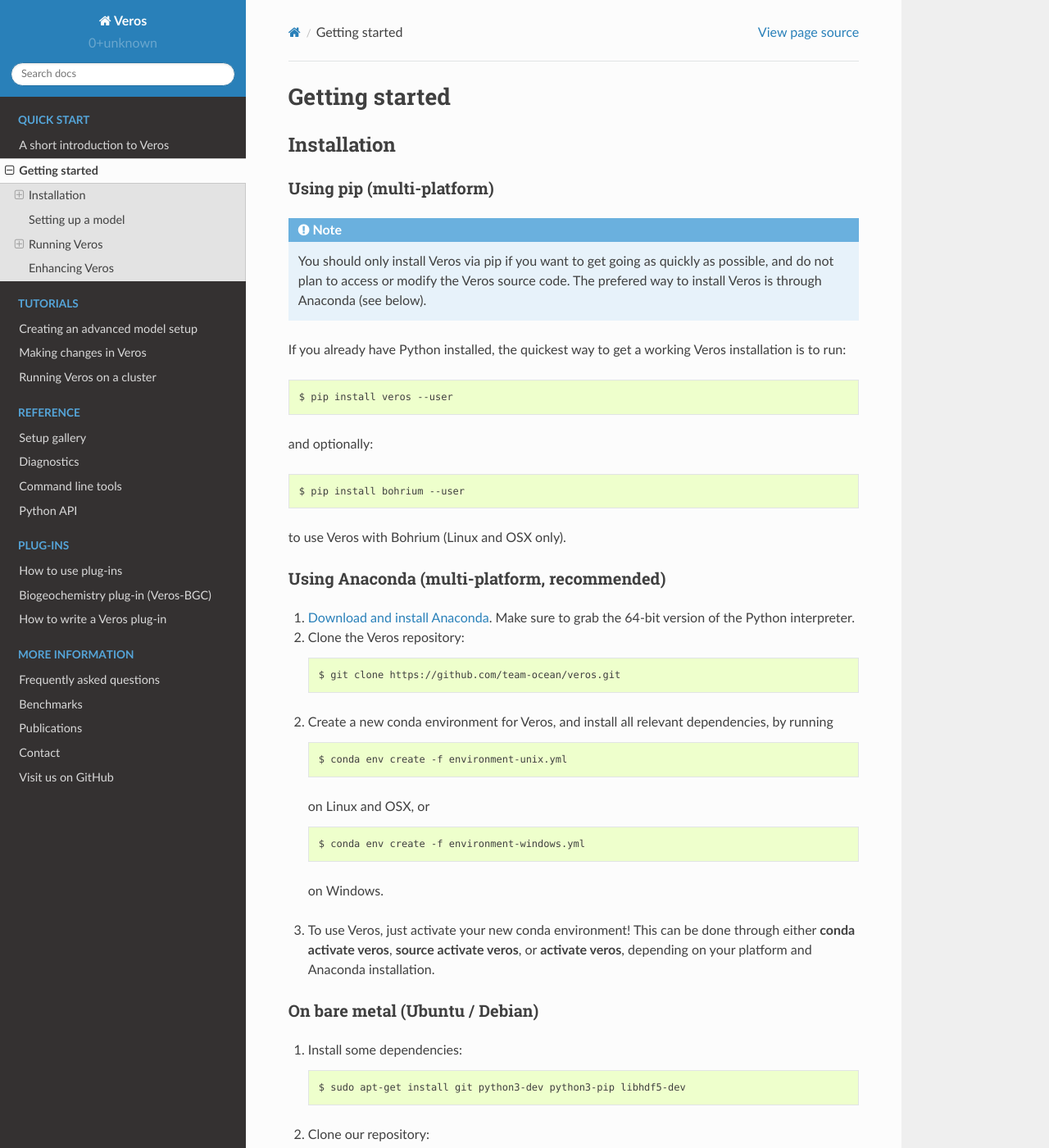
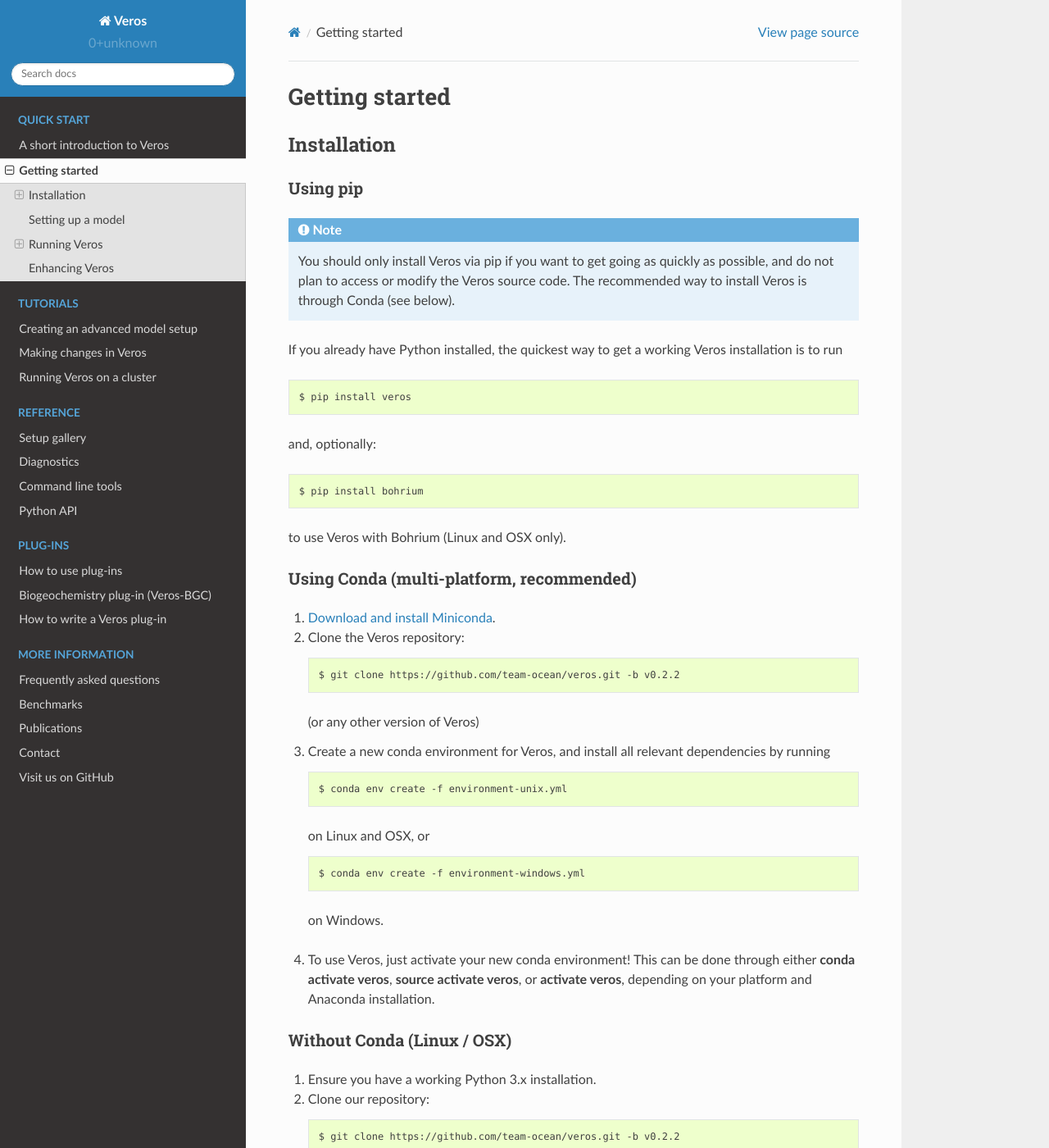
Before and after one commit to team-ocean/veros, a Sphinx documentation site: the page built from doc/quickstart/get-started.rst, in a window 1280 px wide and 1400 px high. Shown: the whole window at 82% size. Built offline with Sphinx 7.4.7 and the Read the Docs theme 2.0.0, drawn with Linux system fonts in a browser that asks for light colours; pages that are not in the unit, such as notebooks, are missing from menus; some of the changed text lies outside the part shown.

Commit message:
[doc] update installation instructions

```diff
--- a/doc/quickstart/get-started.rst
+++ b/doc/quickstart/get-started.rst
@@ -4,39 +4,36 @@
 Installation
 ------------
 
-Using pip (multi-platform)
-++++++++++++++++++++++++++
+Using pip
++++++++++
 
 .. note::
 
-  You should only install Veros via pip if you want to get going as quickly as possible,
-  and do not plan to access or modify the Veros source code. The prefered way to install Veros
-  is through Anaconda (see below).
+  You should only install Veros via pip if you want to get going as quickly as possible, and do not plan to access or modify the Veros source code. The recommended way to install Veros is through Conda (see below).
 
-If you already have Python installed, the quickest way to get a working Veros installation
-is to run::
+If you already have Python installed, the quickest way to get a working Veros installation is to run ::
 
-  $ pip install veros --user
+  $ pip install veros
 
-and optionally::
+and, optionally::
 
-  $ pip install bohrium --user
+  $ pip install bohrium
 
 to use Veros with Bohrium (Linux and OSX only).
 
 
-Using Anaconda (multi-platform, recommended)
-++++++++++++++++++++++++++++++++++++++++++++
+Using Conda (multi-platform, recommended)
++++++++++++++++++++++++++++++++++++++++++
 
-1. `Download and install Anaconda <https://www.continuum.io/downloads>`_. Make sure to
-   grab the 64-bit version of the Python interpreter.
+1. `Download and install Miniconda <https://docs.conda.io/en/latest/miniconda.html>`__.
 
-2. Clone the Veros repository: ::
+2. Clone the Veros repository::
 
-      $ git clone https://github.com/team-ocean/veros.git
+      $ git clone https://github.com/team-ocean/veros.git -b v0.2.2
 
-2. Create a new conda environment for Veros, and install all relevant dependencies,
-   by running ::
+   (or any other version of Veros)
+
+3. Create a new conda environment for Veros, and install all relevant dependencies by running ::
 
        $ conda env create -f environment-unix.yml
 
@@ -46,35 +43,41 @@
 
   on Windows.
 
-3. To use Veros, just activate your new conda environment! This can be done through either
+4. To use Veros, just activate your new conda environment! This can be done through either
    :program:`conda activate veros`, :program:`source activate veros`, or :program:`activate veros`,
    depending on your platform and Anaconda installation.
 
 
-On bare metal (Ubuntu / Debian)
-+++++++++++++++++++++++++++++++
+Without Conda (Linux / OSX)
++++++++++++++++++++++++++++
 
-1. Install some dependencies: ::
+1. Ensure you have a working Python 3.x installation.
 
-      $ sudo apt-get install git python3-dev python3-pip libhdf5-dev
+2. Clone our repository::
 
-2. Clone our repository: ::
+      $ git clone https://github.com/team-ocean/veros.git -b v0.2.2
 
-      $ git clone https://github.com/team-ocean/veros.git
+   (or any other version of Veros), or use ::
 
-3. Install Veros (preferably in a virtual environment) via::
+      $ pip download veros
 
-      $ pip3 install -e ./veros --user
+   to download a tarball of the latest version (needs to be unpacked).
 
-4. Optionally, install Bohrium via::
+3. Install Veros (preferably in a virtual environment) via ::
 
-      $ pip3 install bohrium --user
+      $ pip install -e ./veros
+
+   You might have to add the ``--user`` flag to ``pip install`` if you are using your system interpreter. The ``-e`` flag ensures that changes to the code are immediately reflected without reinstalling.
+
+4. Optionally, install Bohrium via ::
+
+      $ pip install bohrium
 
 
 Setting up a model
 ------------------
 
-To run Veros, you need to set up a model - i.e., specify which settings and model domain you want to use. This is done by subclassing the :class:`Veros setup base class <veros.VerosSetup>` in a *setup script* that is written in Python. You should have a look at the pre-implemented model setups in the repository's :file:`setup` folder, or use the :command:`veros copy-setup` command to copy one into your current folder. A good place to start is the :class:`ACC model <acc.ACCSetup>`: ::
+To run Veros, you need to set up a model - i.e., specify which settings and model domain you want to use. This is done by subclassing the :class:`Veros setup base class <veros.VerosSetup>` in a *setup script* that is written in Python. You should have a look at the pre-implemented model setups in the repository's :file:`setup` folder, or use the :command:`veros copy-setup` command to copy one into your current folder. A good place to start is the :class:`ACC model <acc.ACCSetup>`::
 
     $ veros copy-setup acc
 
```
